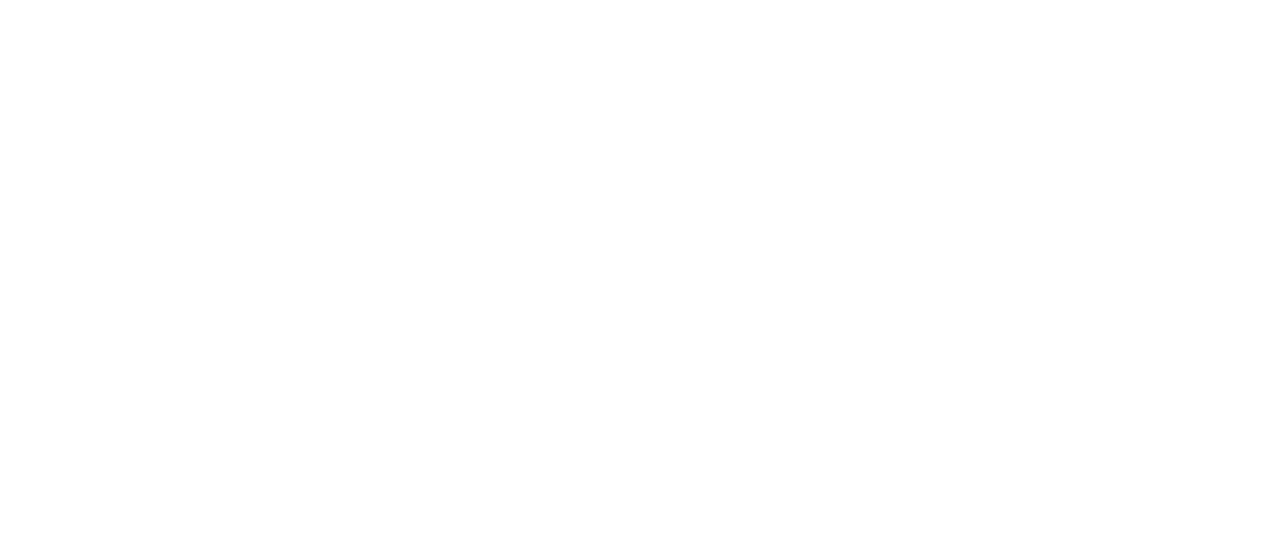
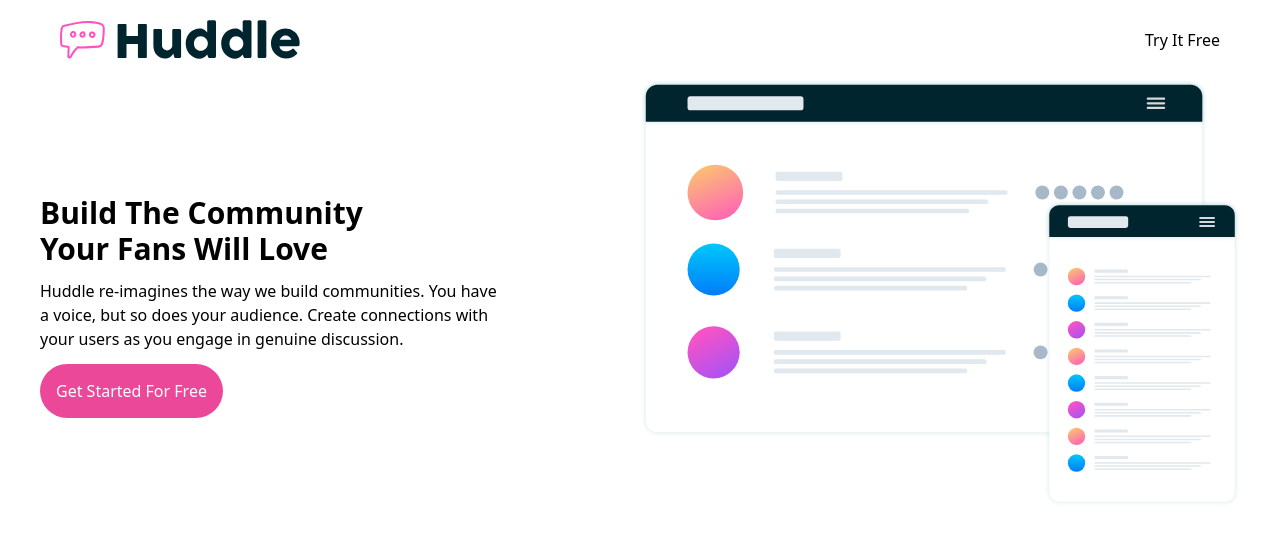
Before and after one commit to Endy1381/huddle-landing-page-with-alternating-feature-blocks-master, a Svelte app: page / in a window 1280 px wide. Shown: the top 542 px of the page. Built offline with nearby package versions, Linux system fonts and the light colour scheme.

Commit message:
Update
did the header part(just touched on it)

```diff
--- a/src/App.svelte
+++ b/src/App.svelte
@@ -1,3 +1,34 @@
+<script>
+
+</script>
+
 <main>
-
+    <!-- the main container for the website -->
+  <div id="main" class="">
+    <!-- the header -->
+    <header class="mx-10">
+      <!-- Navbar -->
+      <nav class="flex justify-between items-center p-5">
+        <div>
+          <img src="./images/logo.svg" alt="">
+        </div>
+        <div >
+          <button >Try It Free</button>
+        </div>
+      </nav>
+      <!-- Hero section -->
+       <div class="flex justify-around items-center">
+       <!-- hero text -->
+        <div class="flex-1">
+          <h1 class="text-3xl font-bold my-3">Build The Community <br /> Your Fans Will Love</h1>
+          <p class="my-3 mb-7"> Huddle re-imagines the way we build communities. You have <br /> a voice, but so does your audience.
+            Create connections with <br /> your users as you engage in genuine discussion.</p>
+          <!-- Button -->
+        <a href="/" class="bg-pink-500 text-white p-4 my-10 rounded-full"> Get Started For Free</a>
+        </div>
+        <!-- hero image -->
+         <img width="20px" class="flex-1"src="./images/illustration-mockups.svg" alt="">
+       </div>
+    </header>
+  </div>
 </main>
```
